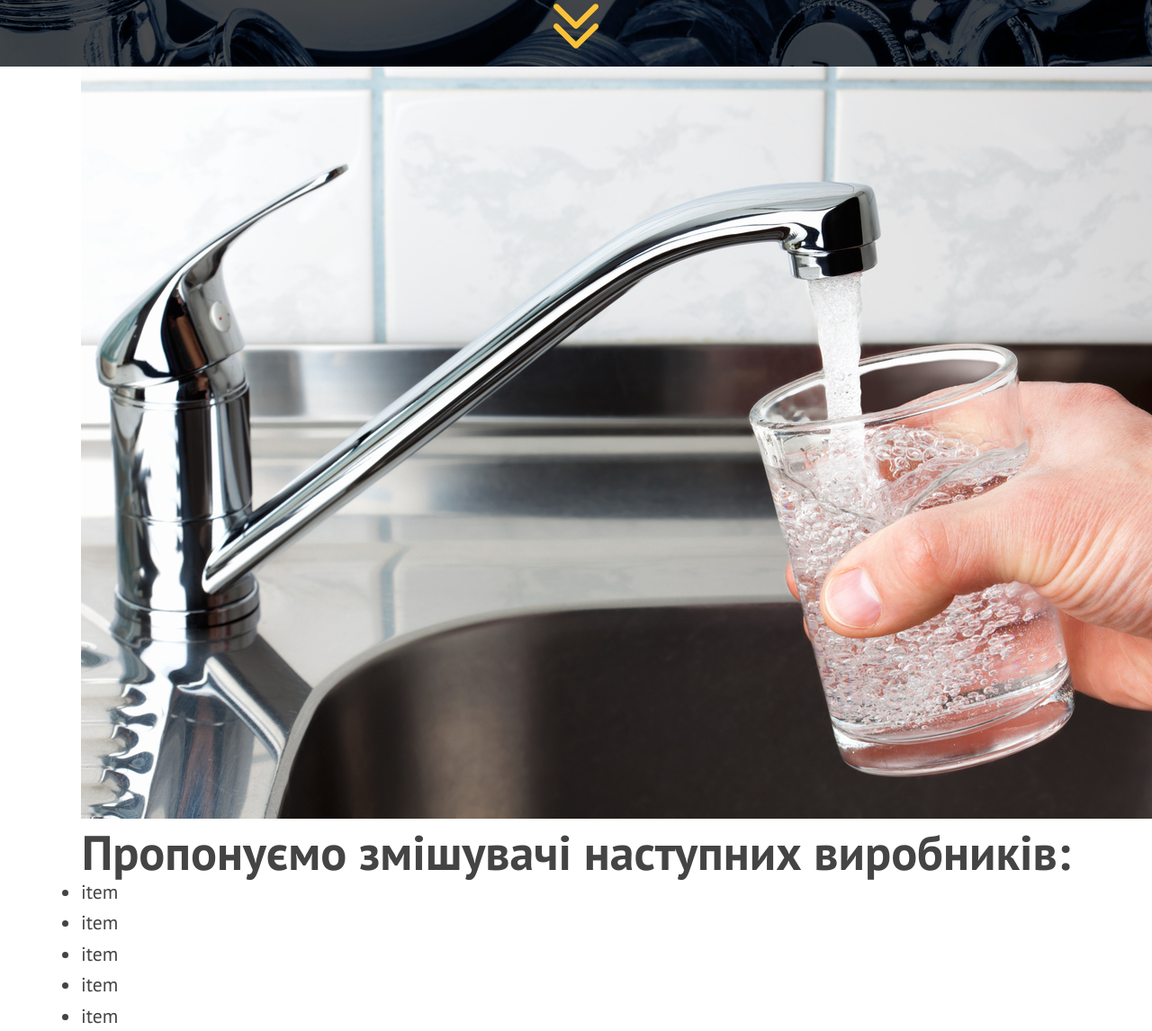
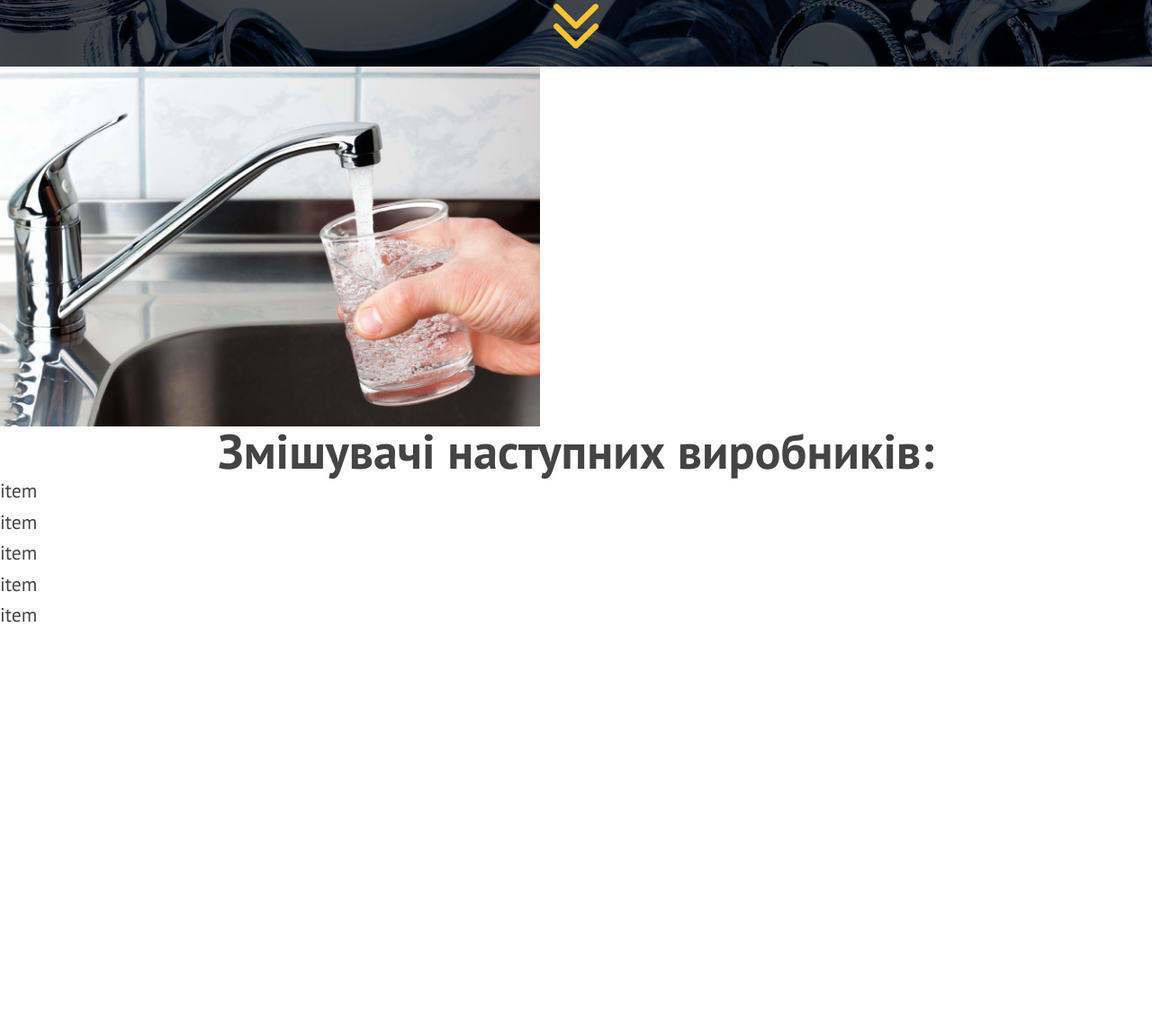
Before and after one commit to timoshuk/bogdan-shop, a website: page app/index.html in a window 1280 px wide. Shown: the part 449-1595 px from the top of the page at 90% size. After the commit the page ends 1150 px from the top, so only its background shows below. Drawn offline with Linux system fonts and the light colour scheme.

Commit message:
add goods block

```diff
--- a/app/index.html
+++ b/app/index.html
@@ -98,24 +98,22 @@
           </section>
           <!-- Slogan -->
 
-          <section id="faucet">
-              <div class="container">
-              <div class="faucet__img">
+          <section id="faucet" class="goods">
+              <div class="goods__img">
                   <img src="./images/faucet/Lokal_2_2.jpg" alt="faucet">
               </div>
-              <div class="faucet__content">
-                  <h2 class="block-title">Пропонуємо змішувачі наступних виробників:</h2>
-                  <ul class="product-list">
-                      <li class="produkt-item">item</li>
-                      <li class="produkt-item">item</li>
-                      <li class="produkt-item">item</li>
-                      <li class="produkt-item">item</li>
-                      <li class="produkt-item">item</li>
+              <div class="goods__content">
+                  <h2 class="block-title">Змішувачі наступних виробників:</h2>
+                  <ul class="goods-list">
+                      <li class="goods-item">item</li>
+                      <li class="goods-item">item</li>
+                      <li class="goods-item">item</li>
+                      <li class="goods-item">item</li>
+                      <li class="goods-item">item</li>
                   </ul>
               </div>
-            </div>
-            <!-- container -->
           </section>
+          <!-- faucet -->
       </main>
 
 
--- a/app/scss/_faucet.scss
+++ /dev/null
@@ -1,4 +0,0 @@
-#faucet {
-  max-width: 100%;
-  overflow-x: hidden;
-}
--- /dev/null
+++ b/app/scss/_goods.scss
@@ -0,0 +1,22 @@
+.goods {
+  max-width: 100%;
+  overflow-x: hidden;
+}
+
+.goods__img {
+  position: relative;
+  width: 100%;
+  max-width: 600px;
+  height: 60vw;
+  max-height: 400px;
+  padding-bottom: 20px;
+  overflow: hidden;
+
+  & img {
+    position: absolute;
+    left: 0;
+    top: 0;
+    width: 100%;
+    height: 100%;
+  }
+}
--- a/app/scss/_main-nav.scss
+++ b/app/scss/_main-nav.scss
@@ -4,12 +4,12 @@
   top: 0.5em;
   right: 0.5em;
   background: transparent;
-  width: 40px;
-  height: 40px;
+  width: 45px;
+  height: 35px;
   outline: none;
   border: none;
-  border-radius: 5px;
-  padding: 5px;
+  padding-left: 5px;
+  padding-right: 5px;
 
   & span {
     @include animate;
--- a/app/scss/styles.scss
+++ b/app/scss/styles.scss
@@ -11,4 +11,4 @@
 @import "main-header";
 @import "subtitle";
 @import "block-title";
-@import "faucet";
+@import "goods";
```
Also changed, not shown: app/css/styles.css, 1 other file.
